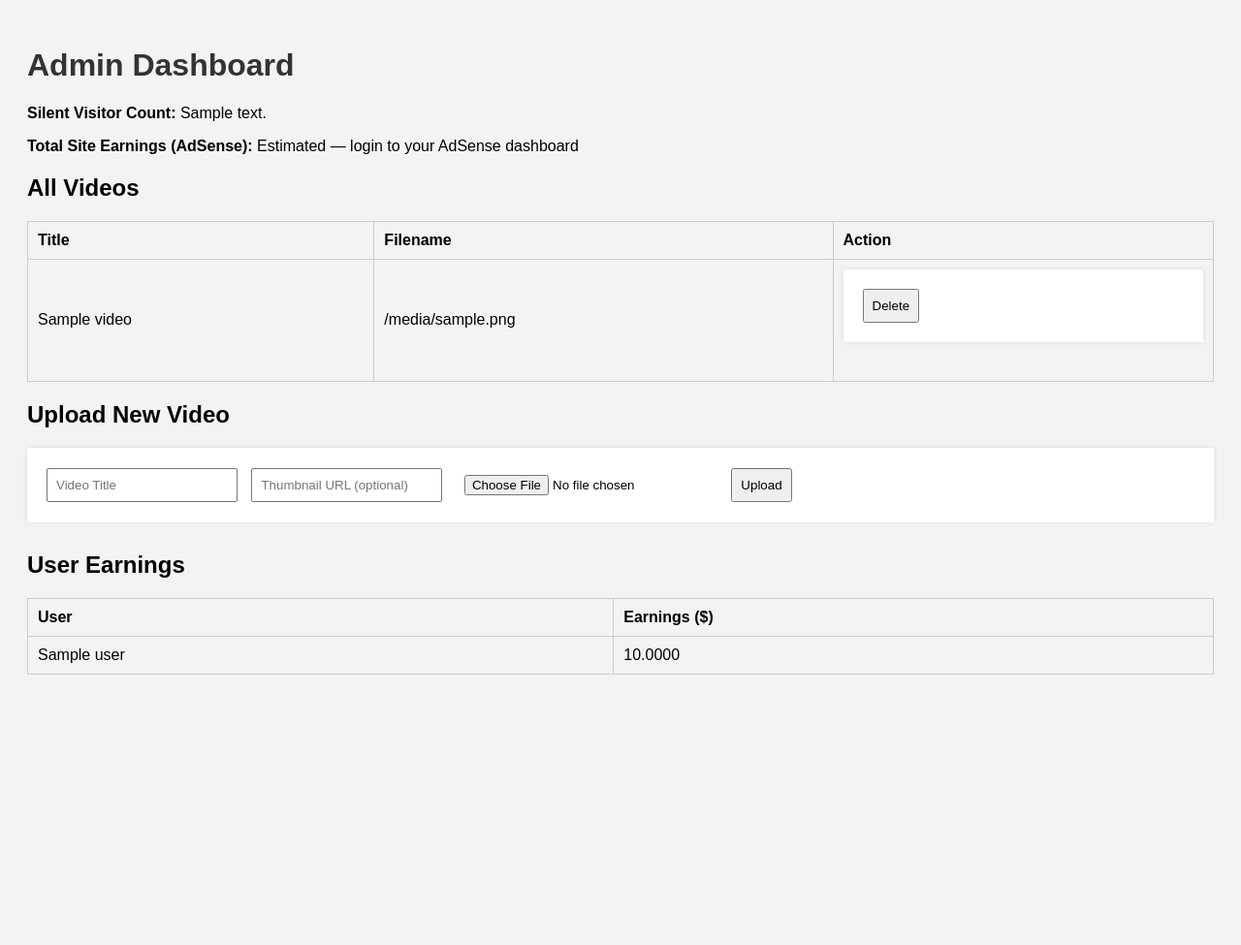
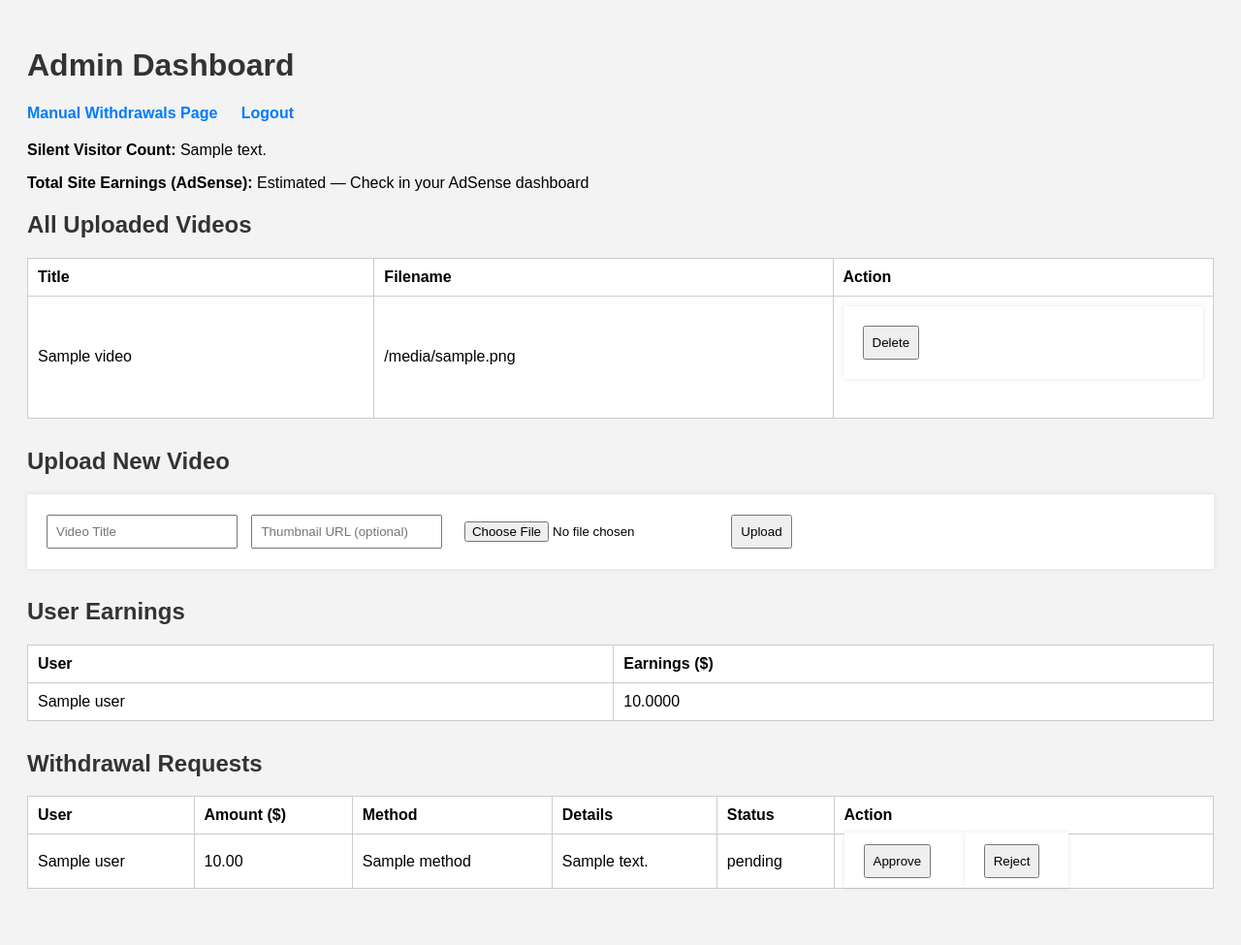
Before and after one commit to benmarshall254/Watchand-earn-app1, a Flask app: template templates/dashboard.html in a window 1280 px wide. Shown: the whole page at 97% size. Before the commit the page ends 696 px from the top, so only its background shows below. Run offline with Flask 2, Linux system fonts and the light colour scheme; the template is opened without the code that fills it: most values are stand-ins (such as "Sample title", 1, 10 or a date in 2020); some libraries are stand-ins or nearby versions.

Commit message:
Update dashboard.html

```diff
--- a/templates/dashboard.html
+++ b/templates/dashboard.html
@@ -9,13 +9,14 @@
       background: #f3f3f3;
       padding: 20px;
     }
-    h1 {
+    h1, h2 {
       color: #333;
     }
     table {
       width: 100%;
       border-collapse: collapse;
-      margin-bottom: 20px;
+      margin-bottom: 30px;
+      background: #fff;
     }
     table, th, td {
       border: 1px solid #ccc;
@@ -34,14 +35,20 @@
       padding: 8px;
       margin-right: 10px;
     }
-    .popup-ad {
-      display: none;
+    .top-links {
+      margin-bottom: 20px;
+    }
+    .top-links a {
+      margin-right: 20px;
+      text-decoration: none;
+      color: #007BFF;
+      font-weight: bold;
     }
   </style>
 </head>
 <body>
 
-  <!-- Google AdSense top ad -->
+  <!-- ✅ Google AdSense Top Ad -->
   <script async src="https://pagead2.googlesyndication.com/pagead/js/adsbygoogle.js?client=ca-pub-6332657251575161"
     crossorigin="anonymous"></script>
   <ins class="adsbygoogle"
@@ -54,10 +61,16 @@
 
   <h1>Admin Dashboard</h1>
 
+  <div class="top-links">
+    <a href="/withdraw">Manual Withdrawals Page</a>
+    <a href="/logout">Logout</a>
+  </div>
+
   <p><strong>Silent Visitor Count:</strong> {{ visitors }}</p>
-  <p><strong>Total Site Earnings (AdSense):</strong> Estimated — login to your AdSense dashboard</p>
+  <p><strong>Total Site Earnings (AdSense):</strong> Estimated — Check in your AdSense dashboard</p>
 
-  <h2>All Videos</h2>
+  <!-- 🎥 Video Management -->
+  <h2>All Uploaded Videos</h2>
   <table>
     <thead>
       <tr>
@@ -76,11 +89,11 @@
             <button type="submit">Delete</button>
           </form>
         </td>
-      </tr>
       {% endfor %}
     </tbody>
   </table>
 
+  <!-- ⬆ Upload Form -->
   <h2>Upload New Video</h2>
   <form method="POST" action="/upload" enctype="multipart/form-data">
     <input type="text" name="title" placeholder="Video Title" required>
@@ -89,6 +102,7 @@
     <button type="submit">Upload</button>
   </form>
 
+  <!-- 👥 Earnings per User -->
   <h2>User Earnings</h2>
   <table>
     <thead>
@@ -107,18 +121,47 @@
     </tbody>
   </table>
 
-  <!-- Optional: Popup Ad -->
-  <div class="popup-ad">
-    <script async src="https://pagead2.googlesyndication.com/pagead/js/adsbygoogle.js?client=ca-pub-6332657251575161"
-      crossorigin="anonymous"></script>
-    <ins class="adsbygoogle"
-         style="display:block"
-         data-ad-client="ca-pub-6332657251575161"
-         data-ad-slot="8486290217"
-         data-ad-format="auto"
-         data-full-width-responsive="true"></ins>
-    <script>(adsbygoogle = window.adsbygoogle || []).push({});</script>
-  </div>
+  <!-- 💸 Withdrawal Requests -->
+  <h2>Withdrawal Requests</h2>
+  {% if withdrawals %}
+  <table>
+    <thead>
+      <tr>
+        <th>User</th>
+        <th>Amount ($)</th>
+        <th>Method</th>
+        <th>Details</th>
+        <th>Status</th>
+        <th>Action</th>
+      </tr>
+    </thead>
+    <tbody>
+      {% for request in withdrawals %}
+      <tr>
+        <td>{{ request.user }}</td>
+        <td>{{ '%.2f' % request.amount }}</td>
+        <td>{{ request.method }}</td>
+        <td>{{ request.details }}</td>
+        <td>{{ request.status }}</td>
+        <td>
+          {% if request.status == 'pending' %}
+          <form method="POST" action="/withdraw/{{ loop.index0 }}/approve" style="display:inline">
+            <button type="submit">Approve</button>
+          </form>
+          <form method="POST" action="/withdraw/{{ loop.index0 }}/reject" style="display:inline">
+            <button type="submit">Reject</button>
+          </form>
+          {% else %}
+          <em>{{ request.status }}</em>
+          {% endif %}
+        </td>
+      </tr>
+      {% endfor %}
+    </tbody>
+  </table>
+  {% else %}
+    <p>No withdrawal requests yet.</p>
+  {% endif %}
 
 </body>
 </html>
```
